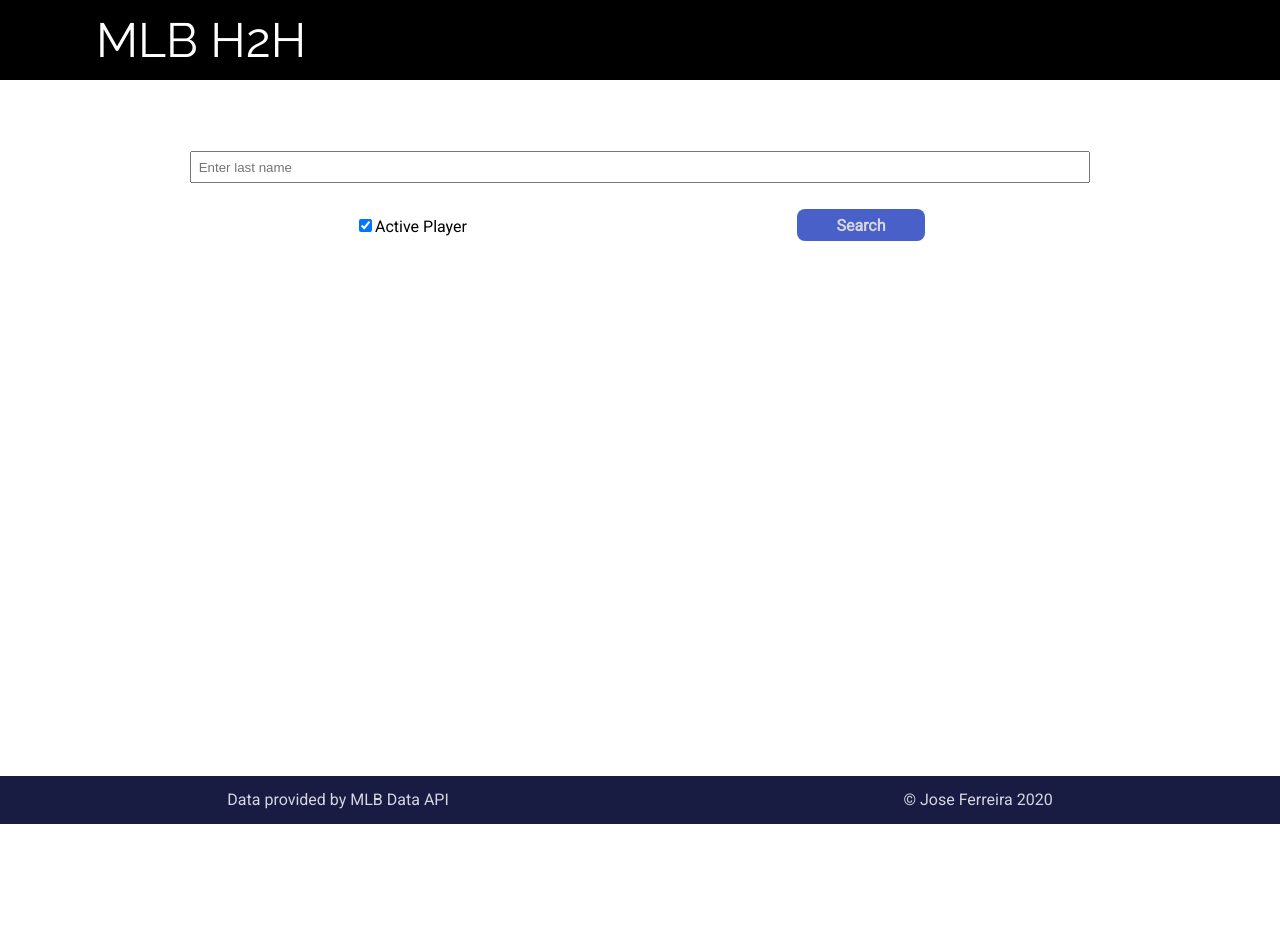
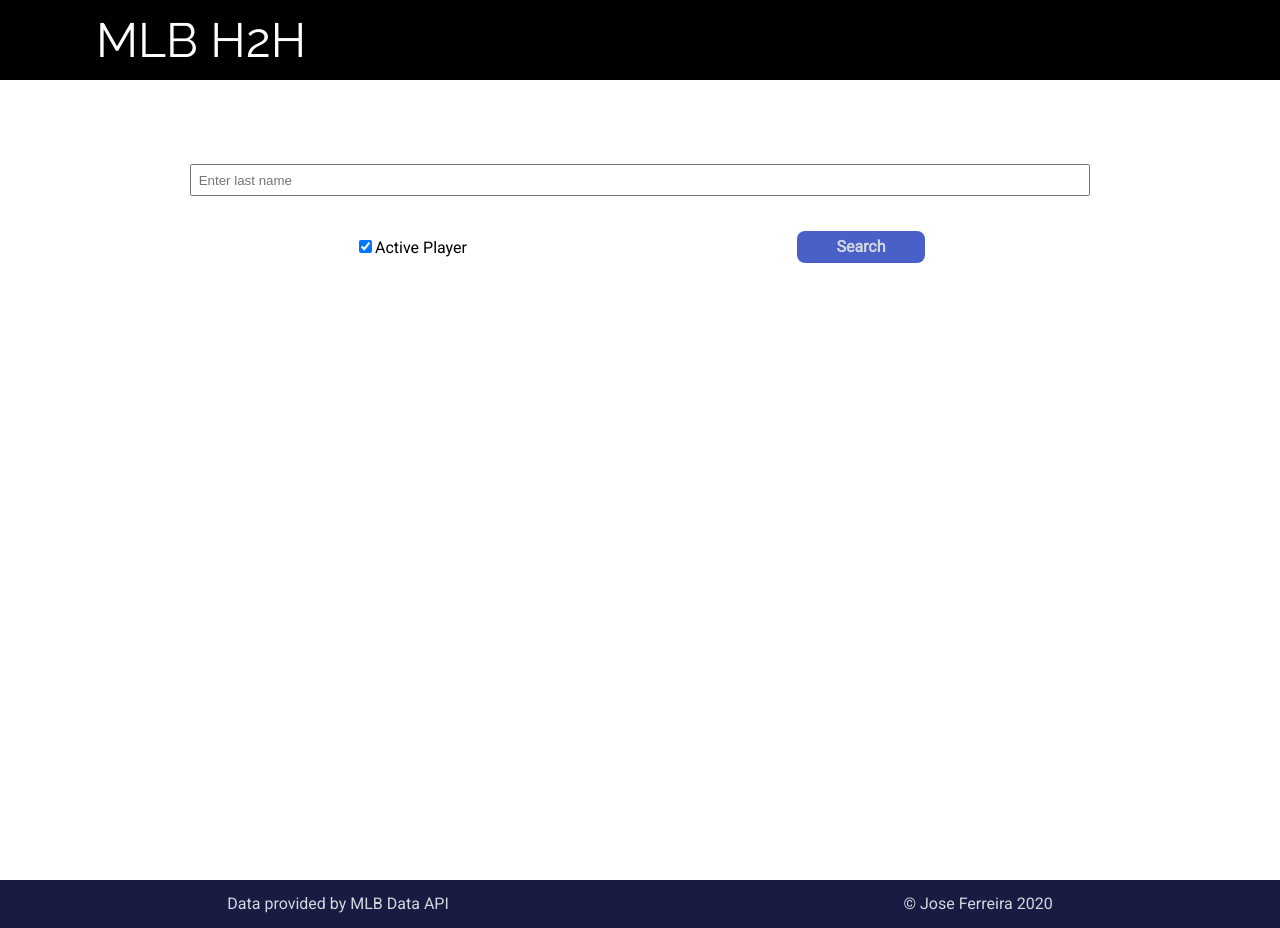
Before and after one commit to joseferreira5/mlb-h2h, a React (Create React App) app: page / in a window 1280 px wide. Before the commit the page ends 824 px from the top, so only its background shows below. Built offline with nearby package versions, Linux system fonts and the light colour scheme.

Commit message:
Adding sticky footer.

```diff
--- a/src/components/Footer.js
+++ b/src/components/Footer.js
@@ -4,10 +4,10 @@
 const StyledFooter = styled.footer`
   background-color: ${props => props.theme.darkShade};
   color: ${props => props.theme.lightShade};
+  flex-shrink: 0;
   display: flex;
   justify-content: space-around;
   align-items: center;
-  width: 100%;
   height: 3em;
 
   a {
--- a/src/components/PlayerComparison.js
+++ b/src/components/PlayerComparison.js
@@ -55,13 +55,15 @@
         'http://lookup-service-prod.mlb.com/json/named.sport_pitching_tm.bam';
       const res1 = await axios.get(`${baseUrl}${queryStr}'${playerOneId}'`);
       const res2 = await axios.get(`${baseUrl}${queryStr}'${playerTwoId}'`);
+      const stats1 = res1.data.sport_pitching_tm.queryResults.row;
+      const stats2 = res2.data.sport_pitching_tm.queryResults.row;
 
-      setPlayerOneStats(
-        filterStats(res1.data.sport_pitching_tm.queryResults.row)
-      );
-      setPlayerTwoStats(
-        filterStats(res2.data.sport_pitching_tm.queryResults.row)
-      );
+      if (stats1) {
+        setPlayerOneStats(filterStats(stats1));
+      }
+      if (stats2) {
+        setPlayerTwoStats(filterStats(stats2));
+      }
     }
 
     isPitcher ? getPitchingStats() : getBattingStats();
--- a/src/components/styles/GlobalStyle.js
+++ b/src/components/styles/GlobalStyle.js
@@ -15,10 +15,20 @@
     box-sizing: inherit;
   }
 
+  html, body {
+    height: 100%;
+  }
+
   body {
     font-family: 'Roboto', Arial, Helvetica, sans-serif;
     color: #000;
     background-color: #fff;
+    display: flex;
+    flex-direction: column;
+  }
+
+  #root {
+    flex: 1 0 auto;
   }
 `;
 
--- a/src/components/styles/Main.js
+++ b/src/components/styles/Main.js
@@ -3,7 +3,7 @@
 const Main = styled.main`
   max-width: 900px;
   margin: 0 auto;
-  height: 87vh;
+  height: 100%;
 `;
 
 export default Main;
```
